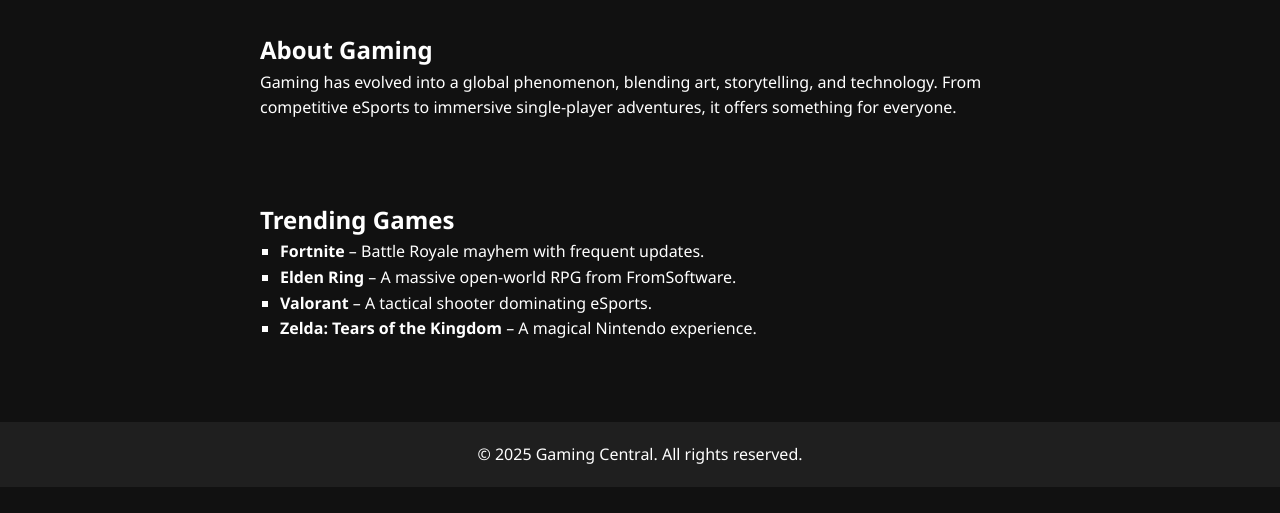
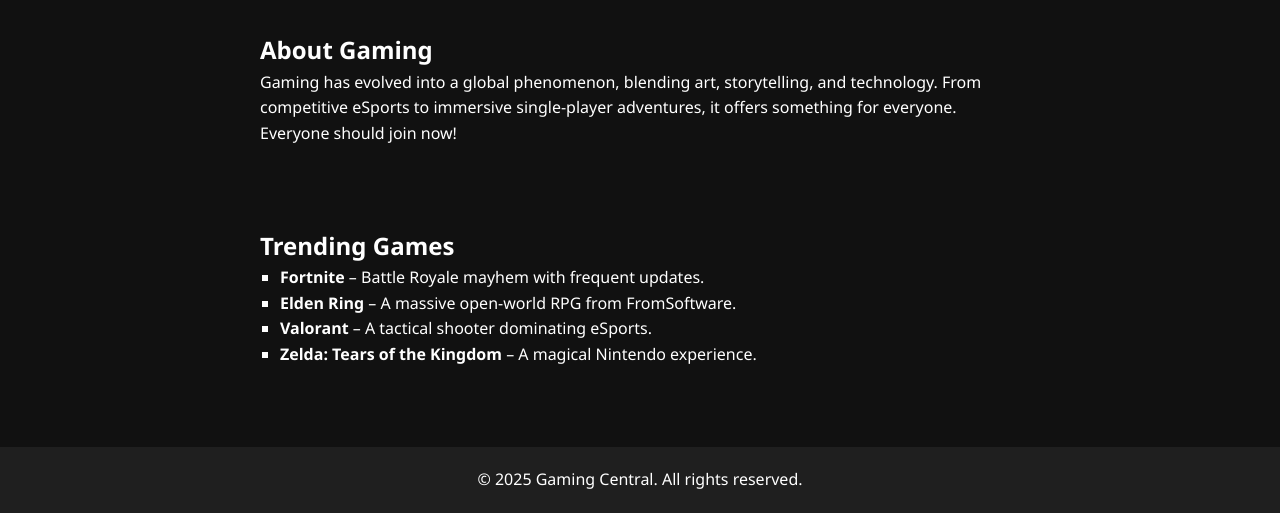
Before and after one commit to yourmuffin/gaming, a plain HTML site: page index.html in a window 1280 px wide. Shown: the part 355-868 px from the top of the page. Before the commit the page ends 842 px from the top, so only its background shows below. Drawn offline with Linux system fonts and the light colour scheme.

Commit message:
Update index.html

```diff
--- a/index.html
+++ b/index.html
@@ -25,7 +25,7 @@
 
   <section id="about" class="about">
     <h2>About Gaming</h2>
-    <p>Gaming has evolved into a global phenomenon, blending art, storytelling, and technology. From competitive eSports to immersive single-player adventures, it offers something for everyone.</p>
+    <p>Gaming has evolved into a global phenomenon, blending art, storytelling, and technology. From competitive eSports to immersive single-player adventures, it offers something for everyone. Everyone should join now!</p>
   </section>
 
   <section id="trending" class="trending">
```
